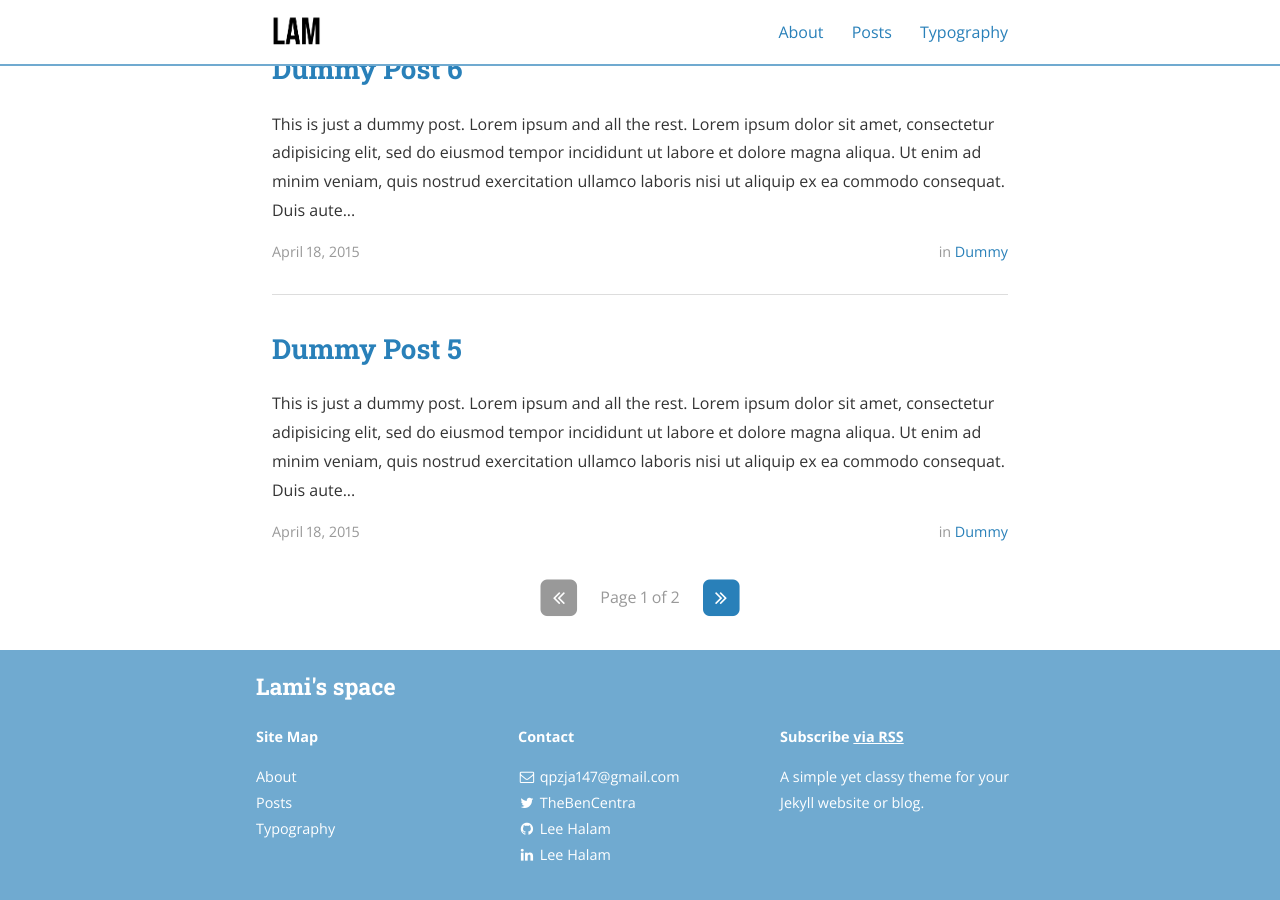
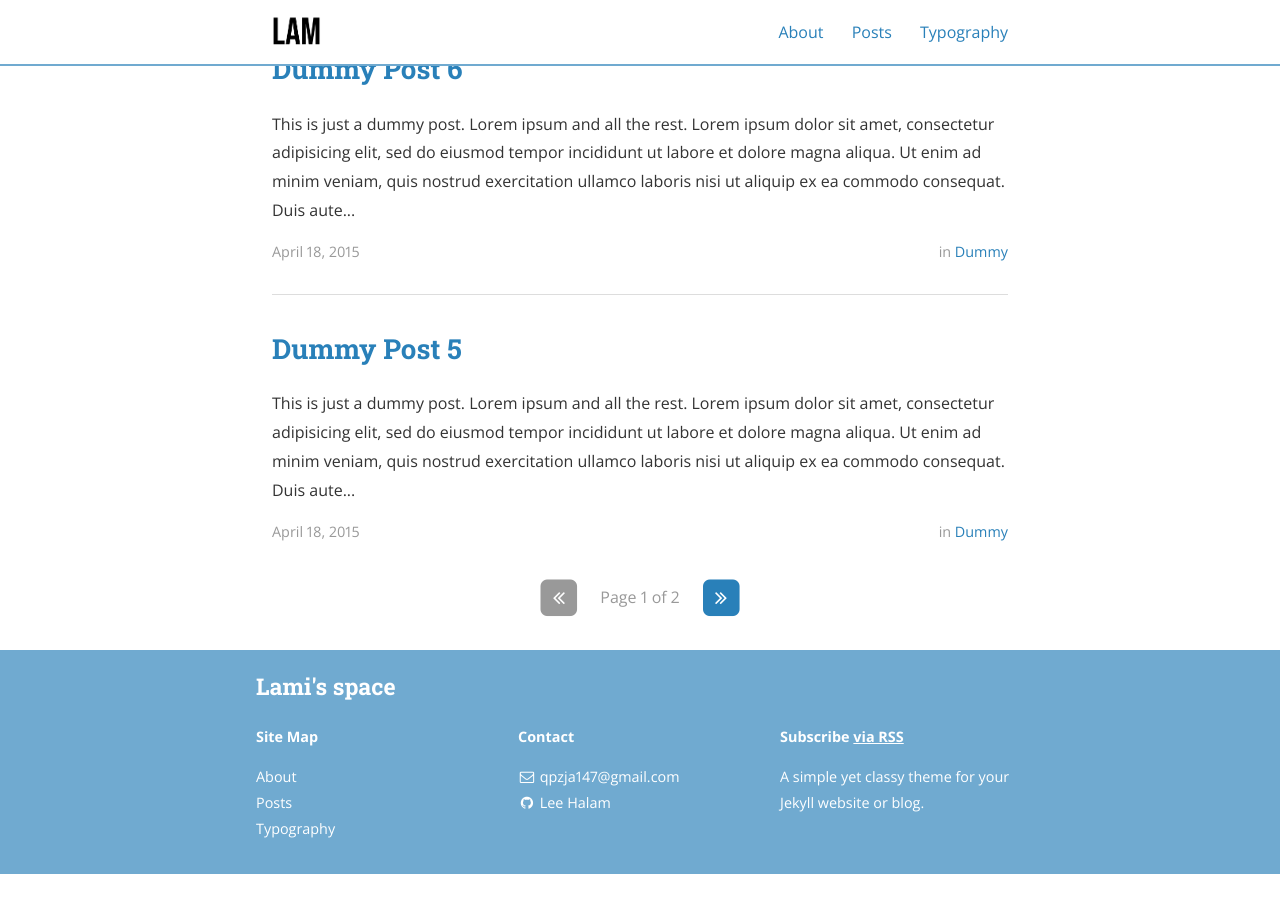
Before and after one commit to LEEHALAM/LEEHALAM.github.io, a Jekyll site: the page built from index.html, in a window 1280 px wide and 900 px high, scrolled down 1275 px. Built offline with Jekyll 4.4.1, drawn with Linux system fonts in a browser that asks for light colours; nearby versions of some CDN libraries; the list of posts is cut into pages by our own code; after the commit the page ends 2149 px from its top, so only the background shows below that; part of the change alters nothing that is shown.

Commit message:
delete social

```diff
--- a/_config.yml
+++ b/_config.yml
@@ -76,19 +76,19 @@ descriptions:
 #     desc: Follow me on Twitter            # Description to display as link title, etc
 #     share: true                           # Include in the "Share" section of posts
 social:
-  - name: Twitter
-    icon: twitter
-    username: TheBenCentra
-    url: https://twitter.com/TheBenCentra
-    desc: Follow me on Twitter
-    share: true
+  # - name: Twitter
+  #  icon: twitter
+  #  username: TheBenCentra
+  #  url: https://twitter.com/TheBenCentra
+  #  desc: Follow me on Twitter
+  #  share: true
 
-  - name: Facebook
-    icon: facebook
-    username: thebencentra
-    url: ""
-    desc: Friend me on Facebook
-    share: true
+  # - name: Facebook
+  #  icon: facebook
+  #  username: thebencentra
+  #  url: ""
+  #  desc: Friend me on Facebook
+  #  share: true
 
   - name: GitHub
     icon: github
@@ -97,96 +97,34 @@ social:
     desc: Fork me on GitHub
     share: false
 
-  - name: LinkedIn
-    icon: linkedin
-    username: Lee Halam
-    url: https://www.linkedin.com/pub/ben-centra/47/769/60a
-    desc: Connect with me on LinkedIn
-    share: true
 
-  - name: Google+
-    icon: google-plus
-    username: ""
-    url: ""
-    desc: Add me to your Circles
-    share: true
+  # - name: LinkedIn
+  #  icon: linkedin
+  #  username: Lee Halam
+  #  url: https://www.linkedin.com/pub/ben-centra/47/769/60a
+  #  desc: Connect with me on LinkedIn
+  #  share: true
 
-  - name: YouTube
-    icon: youtube
-    username: ""
-    url: ""
-    desc: Subscribe on YouTube
-    share: false
+  # - name: Google+
+  #  icon: google-plus
+  #  username: ""
+  #  url: ""
+  #  desc: Add me to your Circles
+  #  share: true
 
-  - name: Instagram
-    icon: instagram
-    username: ""
-    url: ""
-    desc: Follow me on Instagram
-    share: false
+  # - name: YouTube
+  #  icon: youtube
+  #  username: ""
+  #  url: ""
+  #  desc: Subscribe on YouTube
+  #  share: false
 
-  - name: Pinterest
-    icon: pinterest
-    username: ""
-    url: ""
-    desc: Follow me on Pinterest
-    share: true
-
-  - name: SoundCloud
-    icon: soundcloud
-    username: ""
-    url: ""
-    desc: Follow me on SoundCloud
-    share: false
-
-  - name: Tumblr
-    icon: tumblr
-    username: ""
-    url: ""
-    desc: Follow me on Tumblr
-    share: false
-
-  - name: Steam
-    icon: steam
-    username: ""
-    url: ""
-    desc: Friend me on Steam
-    share: false
-
-  - name: Dribbble
-    icon: dribbble
-    username: ""
-    url: ""
-    desc: Follow me on Dribble
-    share: false
-
-  - name: Vimeo
-    icon: vimeo-square
-    username: ""
-    url: ""
-    desc: Follow me on Vimeo
-    share: false
-
-  - name: Vine
-    icon: vine
-    username: ""
-    url: ""
-    desc: Follow me on Vine
-    share: false
-
-  - name: Reddit
-    icon: reddit
-    username: ""
-    url: ""
-    desc: Share to Reddit
-    share: true
-
-  - name: "Hacker News"
-    icon: hacker-news
-    username: ""
-    url: ""
-    desc: Share to Hacker News
-    share: false
+  # - name: Instagram
+  #  icon: instagram
+  #  username: ""
+  #  url: ""
+  #  desc: Follow me on Instagram
+  #  share: false
 
 # Social sharing protocols
 # These are for automatically generating sharing metadata for FB and Twitter
```
